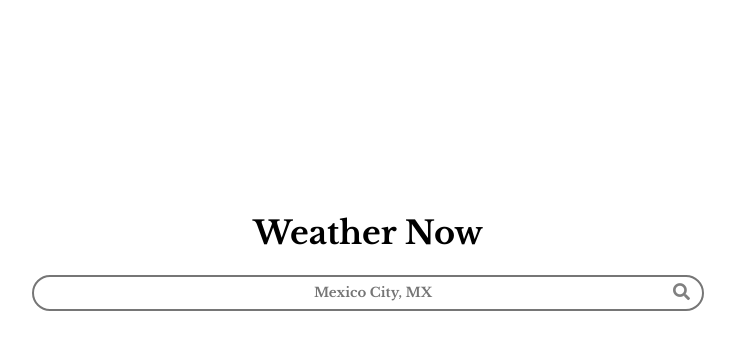
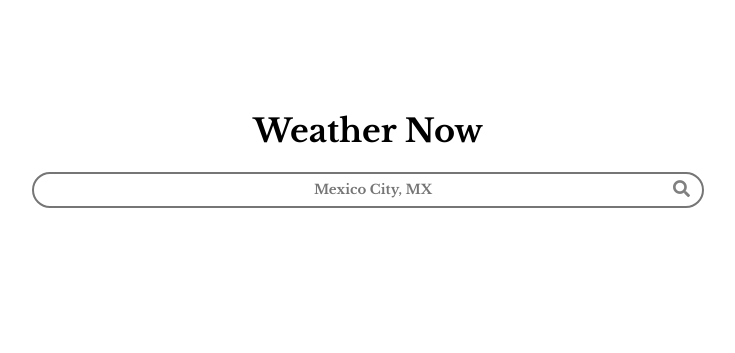
Before and after one commit to matheus-fls/weather-app, a website built with webpack: page src/index.html in a window 1280 px wide. Shown: the whole page, without its empty margins (272-1007 px from the left). Built offline with nearby package versions, Linux system fonts and the light colour scheme; a web font is replaced by a local one.

Commit message:
Decrease top margin

```diff
--- a/src/style.scss
+++ b/src/style.scss
@@ -3,7 +3,7 @@ body {
   display: flex;
   align-items: center;
   justify-content: center;
-  margin: 15% auto;
+  margin: 7% auto;
   font-family: 'Libre Baskerville', serif;
   box-sizing: border-box;
   main {
```
Also changed, not shown: dist/main.js.
